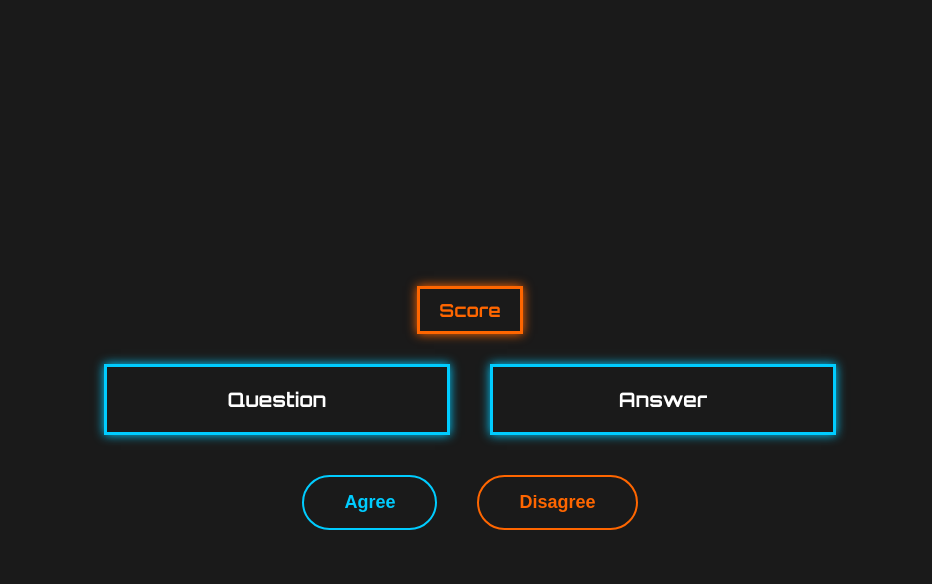
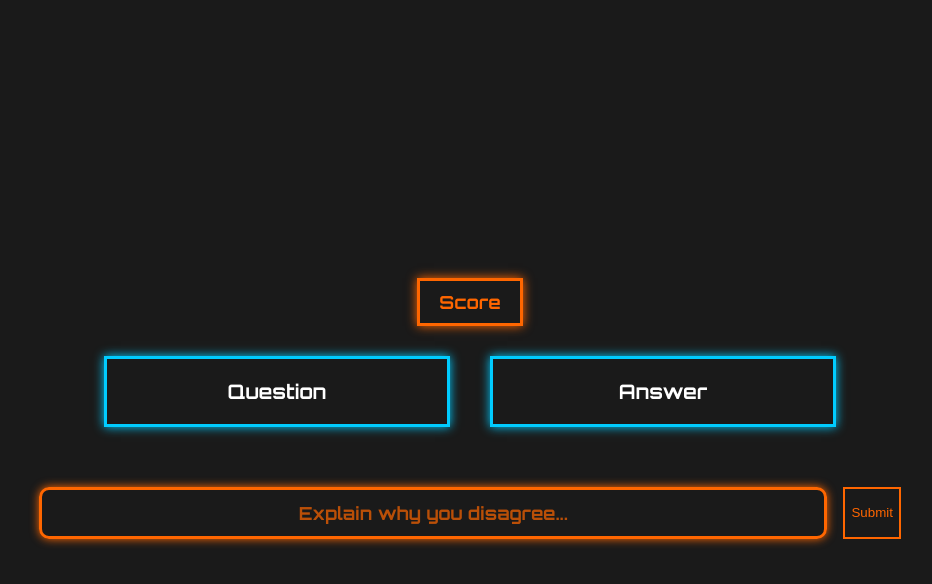
Before and after one commit to ChaitanyaPuranik/QnA_Game, a plain HTML site: page frontend/game.html in a window 1280 px wide. Both pictures are taken after a click on the button "Disagree". Shown: the whole page, without its empty margins (170-1102 px from the left). Drawn offline with Linux system fonts and the light colour scheme.

Commit message:
Implemented input text field and submit button

```diff
--- a/frontend/game.css
+++ b/frontend/game.css
@@ -75,3 +75,51 @@ body {
     color: white;
     box-shadow: 0 0 15px #ff6600;
 }
+
+
+#explanation-container {
+    margin-top: 20px;
+    text-align: center;
+    width: 100%;
+    display: none;
+    justify-content: center;
+}
+
+#explanation-input {
+    width: 60%;
+    padding: 12px;
+    font-size: 18px;
+    font-family: 'Orbitron', sans-serif;
+    border: 3px solid #ff6600;
+    border-radius: 10px;
+    background-color: transparent;
+    color: white;
+    text-align: center;
+    box-shadow: 0 0 10px #ff6600;
+    outline: none;
+    transition: 0.3s;
+}
+
+#explanation-input::placeholder {
+    color: rgba(255, 102, 0, 0.7);
+}
+
+#explanation-input:focus {
+    box-shadow: 0 0 15px #ff6600;
+}
+
+#submit-button{
+    border: 2px solid #ff6600;
+    background: transparent;
+    color: #ff6600;
+    margin-left: 1rem;
+}
+
+#submit-button:hover{
+    background: #29d723;
+    color: white;
+    box-shadow: 0 0 15px #29d723;
+}
+
+.submit-button{
+}
--- a/frontend/game.html
+++ b/frontend/game.html
@@ -17,8 +17,15 @@
 
     <div class="buttons">
         <button class="agree-btn">Agree</button>
-        <button class="disagree-btn">Disagree</button>
+        <button class="disagree-btn" id="disagree-btn">Disagree</button>
     </div>
 
+    <div id="explanation-container">
+        <input type="text" id="explanation-input" placeholder="Explain why you disagree..." />
+        <button id="submit-button">Submit</button>
+    </div>
+
+
+    <script src="game.js"></script>
 </body>
 </html>
--- /dev/null
+++ b/frontend/game.js
@@ -0,0 +1,19 @@
+document.addEventListener("DOMContentLoaded", function () {
+    const disagreeButton = document.getElementById("disagree-btn");
+    const buttonsContainer = document.querySelector(".buttons");
+    const explanationContainer = document.getElementById("explanation-container");
+    const submitBtn = document.getElementById("submit-button");
+
+    disagreeButton.addEventListener("click", function () {
+        buttonsContainer.style.display = "none";
+        explanationContainer.style.display = "flex";
+        document.getElementById("explanation-input").disabled = false;
+        submitBtn.style.display = "inline-block";
+    });
+
+    submitBtn.addEventListener("click", function () {
+        buttonsContainer.style.display = "none";
+        document.getElementById("explanation-input").disabled = true;
+        submitBtn.style.display = "none";
+    });
+});
```
